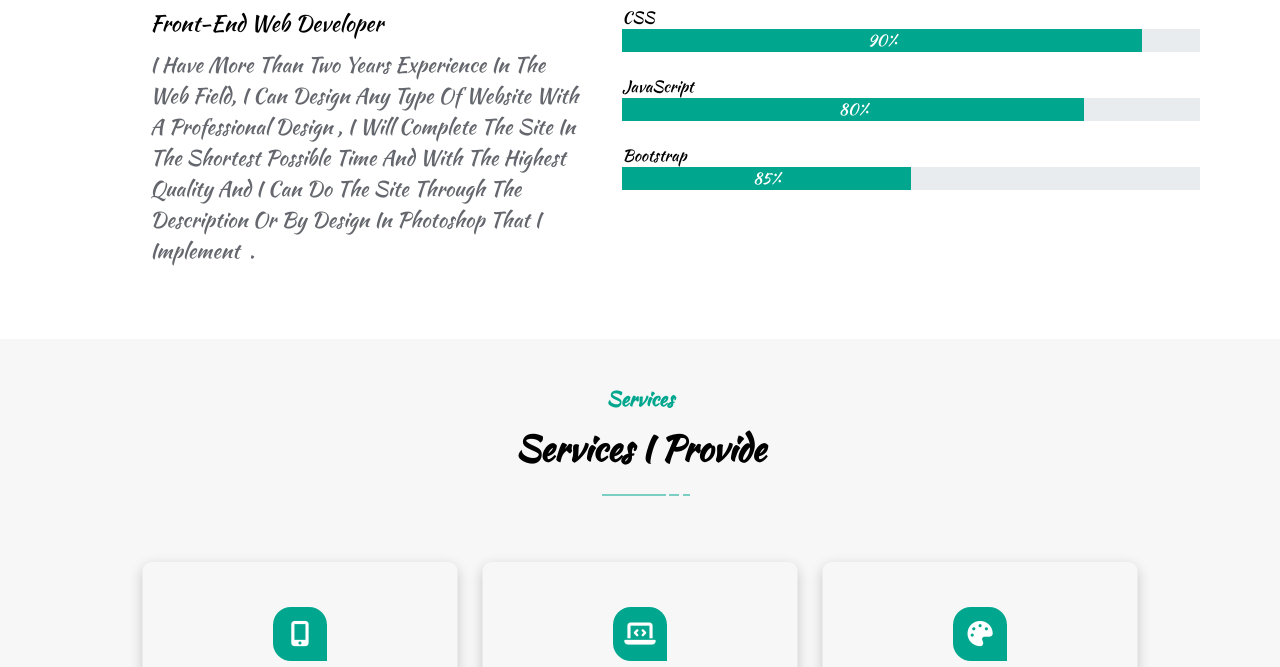
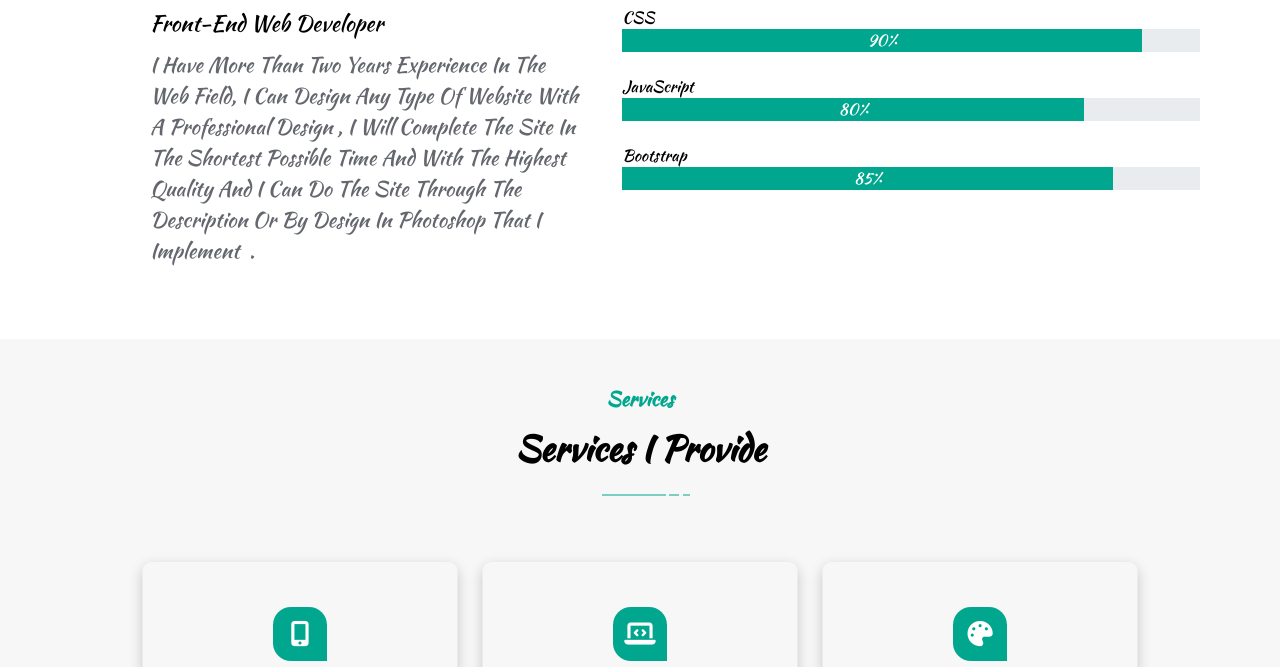
Before and after one commit to Ahmed1portfolio/1, a plain HTML site: page index.html in a window 1280 px wide. Shown: the part 944-1611 px from the top of the page. Drawn offline with Linux system fonts and the light colour scheme.

Commit message:
Update style.css

```diff
--- a/style.css
+++ b/style.css
@@ -227,7 +227,7 @@ ul.right-nav a:hover .nv-spn2::before {
         padding: 0 15px;
     }
 
-/*     ul.right-nav::before {
+    /* ul.right-nav::before {
         transition: 0.4s;
         content: "";
         transform: scale(6);
@@ -467,11 +467,11 @@ ul.right-nav a:hover .nv-spn2::before {
 }
 
 .progress-bar4 {
-    width: 50%;
+    width: 85%;
 }
 .progress-bar4-l {
     background-color: #e9ecef;
-    width: 50%;
+    width: 15%;
 }
 
 
```
